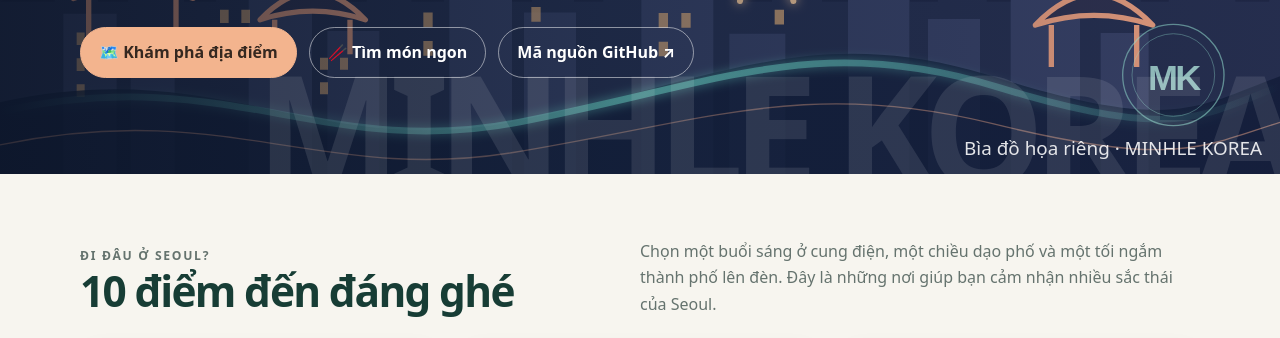
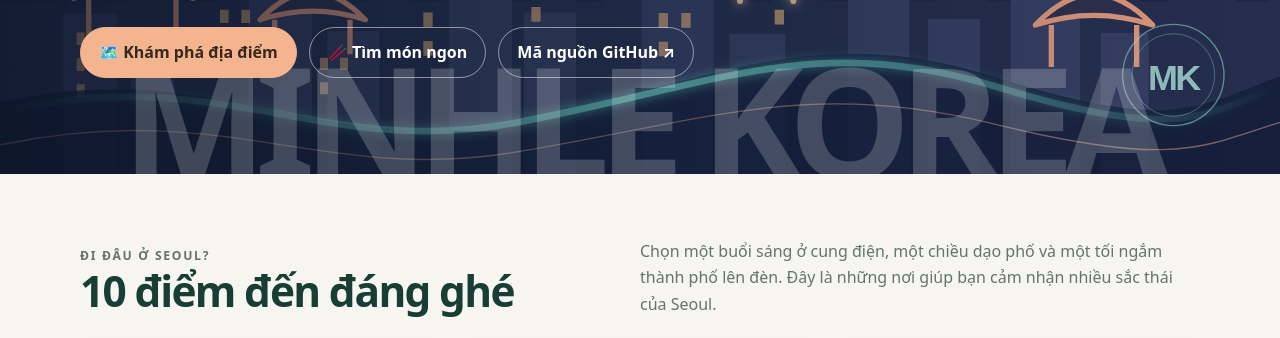
Before and after one commit to phungquangminh343-bot/phungquangminh343-bot.github.io, a plain HTML site: page index.html in a window 1280 px wide. Shown: the part 440-778 px from the top of the page. Drawn offline with Linux system fonts and the light colour scheme; grey boxes are pictures that could not be loaded.

Commit message:
Expand homepage name watermark and remove cover note

```diff
--- a/index.html
+++ b/index.html
@@ -55,7 +55,7 @@
       content: ""; position: absolute; z-index: -1; inset: 0;
       background: linear-gradient(90deg, rgba(10, 20, 37, .70) 0%, rgba(14, 30, 51, .40) 48%, rgba(14, 30, 51, .08) 100%);
     }
-    .hero::after { content: "MINHLE KOREA"; position: absolute; z-index: 0; right: -12px; bottom: -.15em; color: rgba(255,255,255,.10); font-size: clamp(3.4rem, 12vw, 10.5rem); font-weight: 900; letter-spacing: -.075em; line-height: .9; white-space: nowrap; pointer-events: none; }
+    .hero::after { content: "MINHLE KOREA"; position: absolute; z-index: 0; left: 50%; bottom: -.10em; width: max-content; transform: translateX(-50%); color: rgba(255,255,255,.20); font-size: clamp(4rem, 12vw, 10.5rem); font-weight: 900; letter-spacing: -.075em; line-height: .9; white-space: nowrap; pointer-events: none; }
     .hero-inner { position: relative; z-index: 1; width: min(1120px, 100%); max-width: none; margin: 0 auto; }
     .eyebrow { margin: 0 0 14px; color: #f4c6a4; font-size: .76rem; font-weight: 800; letter-spacing: .17em; text-transform: uppercase; }
     h1 { max-width: 700px; margin: 0 0 18px; font-size: clamp(2.6rem, 7vw, 5.2rem); line-height: 1.02; letter-spacing: -.055em; }
@@ -170,8 +170,7 @@
       <p>Từ cung điện cổ và những con phố náo nhiệt đến món ăn nóng hổi bên đường — bắt đầu hành trình Seoul tại đây.</p>
       <div class="hero-links"><a class="button primary" href="#places">🗺️ Khám phá địa điểm</a><a class="button" href="#foods">🥢 Tìm món ngon</a><a class="button" href="https://github.com/phungquangminh343-bot/phungquangminh343-bot.github.io" target="_blank" rel="noopener noreferrer">Mã nguồn GitHub ↗</a></div>
     </div>
-    <p class="hero-credit">Bìa đồ họa riêng · MINHLE KOREA</p>
-  </header>
+      </header>
   <main id="main">
     <section id="places" aria-labelledby="places-title">
       <div class="intro"><div><p class="section-kicker">Đi đâu ở Seoul?</p><h2 id="places-title">10 điểm đến đáng ghé</h2></div><p>Chọn một buổi sáng ở cung điện, một chiều dạo phố và một tối ngắm thành phố lên đèn. Đây là những nơi giúp bạn cảm nhận nhiều sắc thái của Seoul.</p></div>
```
